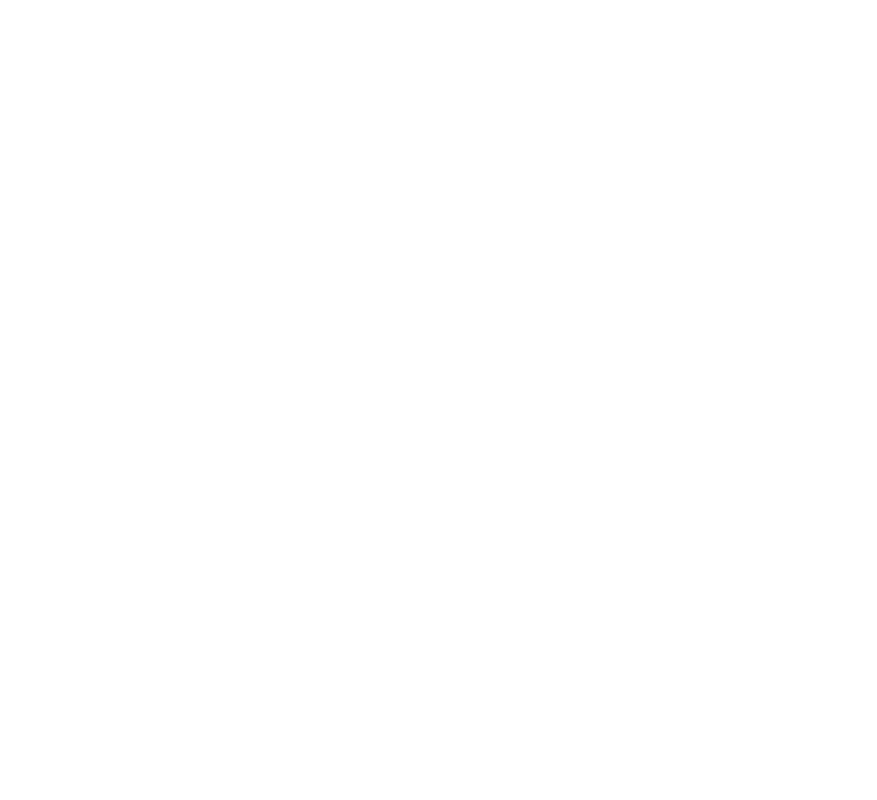
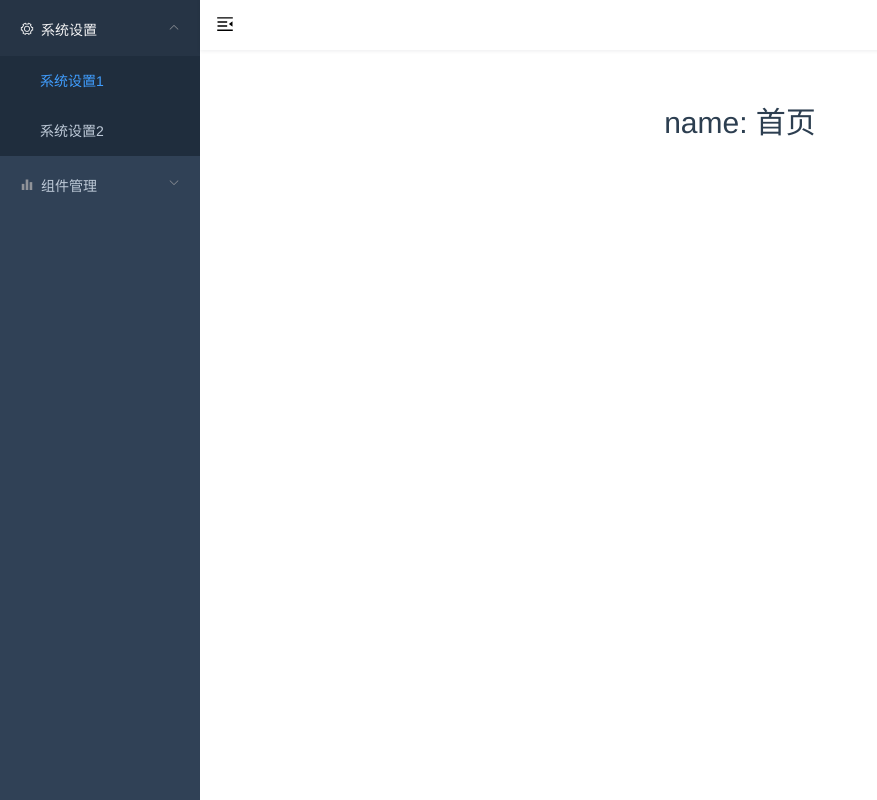
Before and after one commit to 779235394/admintemplate, a Vue app: page /dashboard in a window 1280 px wide. Shown: the whole page, without its empty margins (0-877 px from the left). Built offline with nearby package versions, Linux system fonts and the light colour scheme.

Commit message:
chore: 布局修改

```diff
--- a/src/views/layout/index.vue
+++ b/src/layout/index.vue
@@ -14,6 +14,7 @@
 import MaIn from "./main";
 import FooTer from "./footer";
 export default {
+  name: "Layout",
   components: {
     SiderBar,
     HeaDer,
--- a/src/views/layout/main.vue
+++ b/src/layout/main.vue
@@ -1,5 +1,7 @@
 <template>
-  <el-main>Main</el-main>
+  <el-main>
+    <router-view></router-view>
+  </el-main>
 </template>
 <script>
 export default {};
--- a/src/router/index.js
+++ b/src/router/index.js
@@ -3,21 +3,33 @@
 
 Vue.use(VueRouter);
 
+import Layout from "@/layout";
+
 const routes = [
   {
-    path: "/",
-    component: resolve => require(["@/views/layout/index"], resolve)
+    path: "/login",
+    component: (resolve) => require(["@/views/login/index"], resolve),
   },
   {
-    path: "/login",
-    component: resolve => require(["@/views/login/index"], resolve)
-  }
+    path: "/",
+    // component: (resolve) => require(["@/views/layout/index"], resolve),
+    component: Layout,
+    redirect: "/dashboard",
+    children: [
+      {
+        path: "dashboard",
+        name: "Dashboard",
+        component: () => import("@/views/dashboard/index"),
+        // meta: { title: "Dashboard", icon: "dashboard" },
+      },
+    ],
+  },
 ];
 
 const router = new VueRouter({
   mode: "history",
   base: process.env.BASE_URL,
-  routes
+  routes,
 });
 
 export default router;
--- /dev/null
+++ b/src/views/dashboard/index.vue
@@ -0,0 +1,23 @@
+<template>
+  <div class="dashboard-container">
+    <div class="dashboard-text">name: 首页</div>
+  </div>
+</template>
+
+<script>
+export default {
+  name: "Dashboard",
+};
+</script>
+
+<style lang="scss" scoped>
+.dashboard {
+  &-container {
+    margin: 30px;
+  }
+  &-text {
+    font-size: 30px;
+    line-height: 46px;
+  }
+}
+</style>
--- a/src/views/login/index.vue
+++ b/src/views/login/index.vue
@@ -53,14 +53,15 @@
 </template>
 <script>
 export default {
+  name: "Login",
   data() {
     return {
       loginForm: {
         username: "",
-        password: ""
-      }
+        password: "",
+      },
     };
-  }
+  },
 };
 </script>
 <style lang="scss">
```
Also changed, not shown: src/layout/Siderbar/index.vue (renamed from src/views/layout/Siderbar/index.vue), src/layout/footer.vue (renamed from src/views/layout/footer.vue), src/layout/header.vue (renamed from src/views/layout/header.vue).
